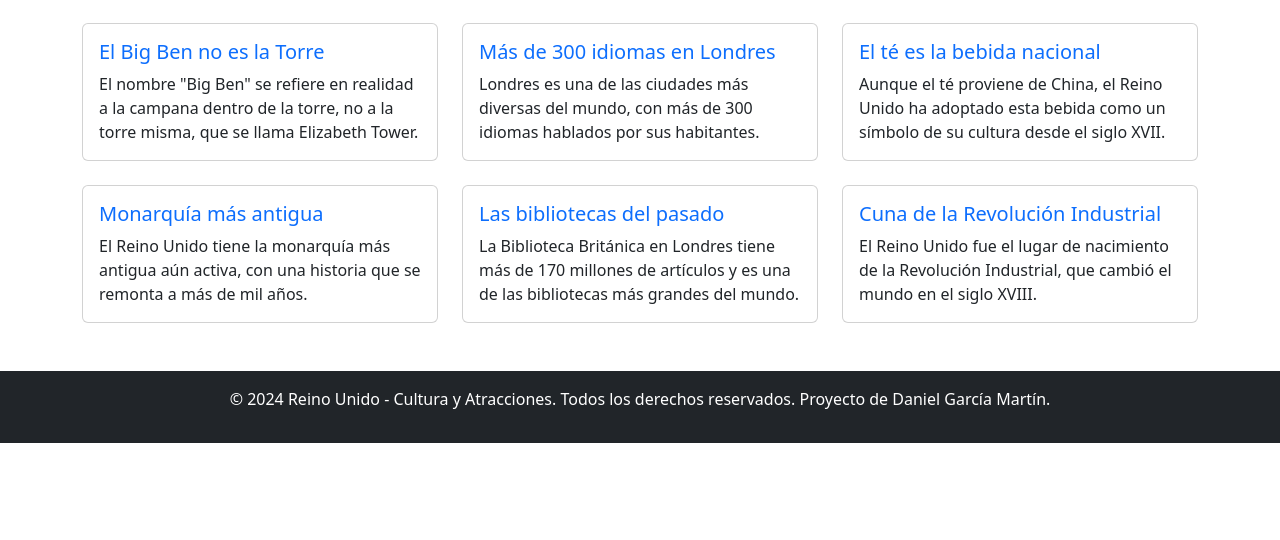
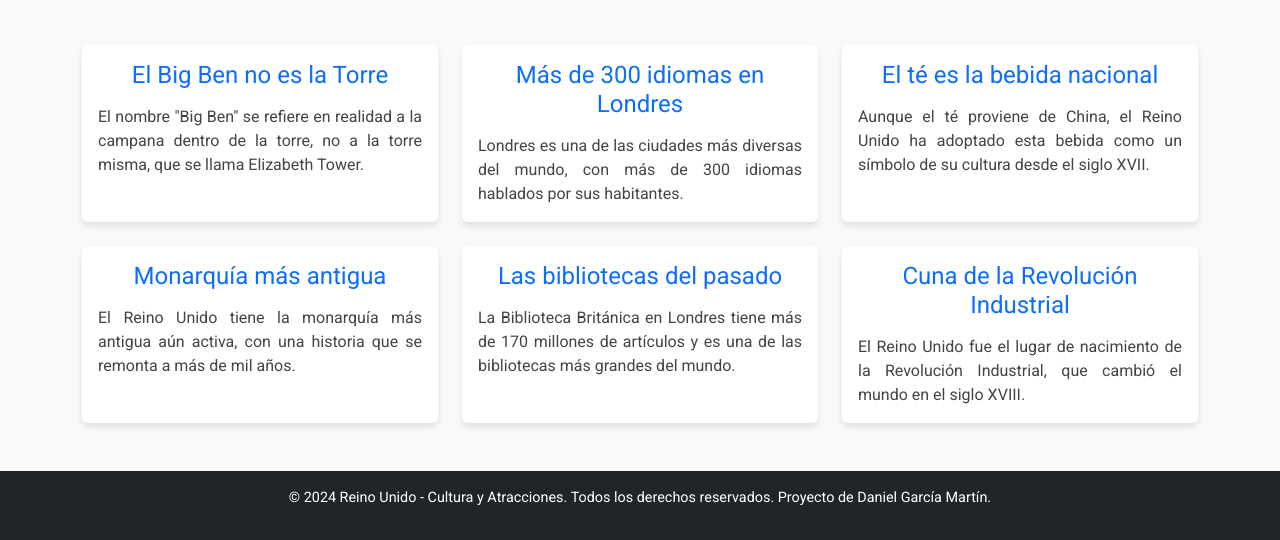
Before and after one commit to daaaani444/proyecto-final, a plain HTML site: page 5curiosidades.html in a window 1280 px wide. Shown: the part 347-887 px from the top of the page. Before the commit the page ends 800 px from the top, so only its background shows below. Drawn offline with nearby package versions, Linux system fonts and the light colour scheme; files that its build step writes are made by us from their sources.

Commit message:
Update 5curiosidades.html

```diff
--- a/5curiosidades.html
+++ b/5curiosidades.html
@@ -6,6 +6,7 @@
     <title>Curiosidades - Reino Unido</title>
     <link href="https://fonts.googleapis.com/css2?family=Roboto:wght@400;700&display=swap" rel="stylesheet">
     <link href="https://cdn.jsdelivr.net/npm/bootstrap@5.3.0-alpha3/dist/css/bootstrap.min.css" rel="stylesheet">
+     <link rel="stylesheet" href="/5curiosidades.css">
 </head>
 <body>
     <header class="bg-primary text-white text-center py-4">
```
